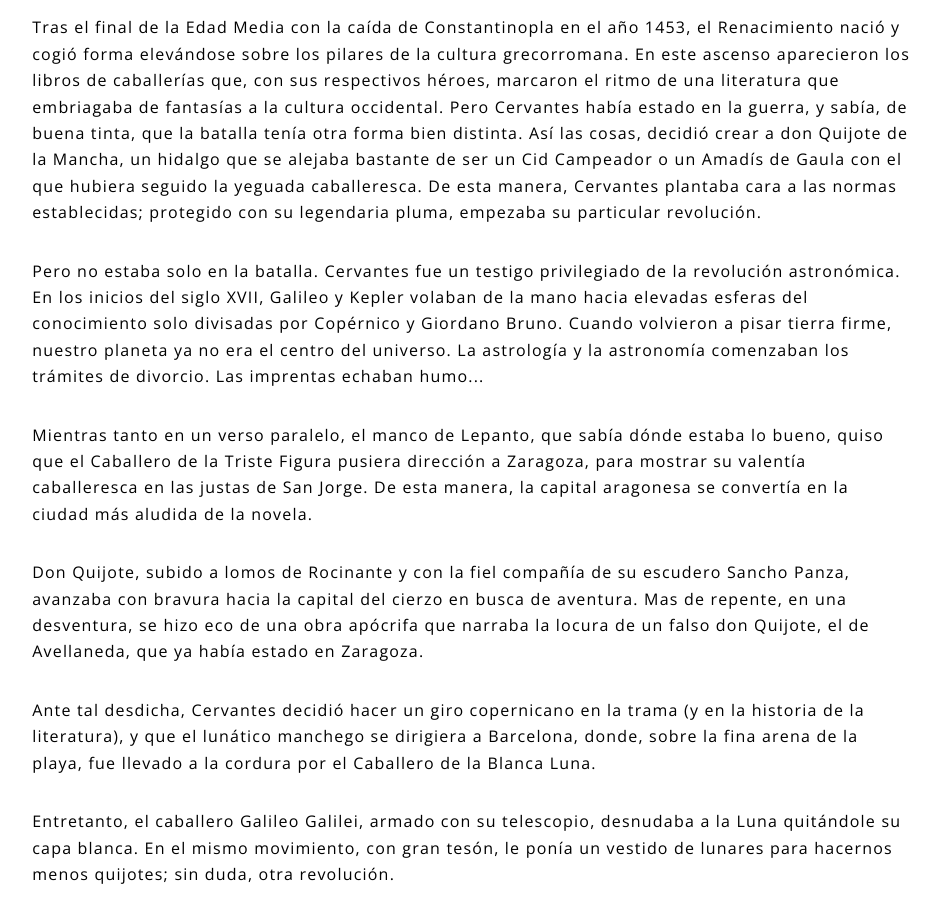
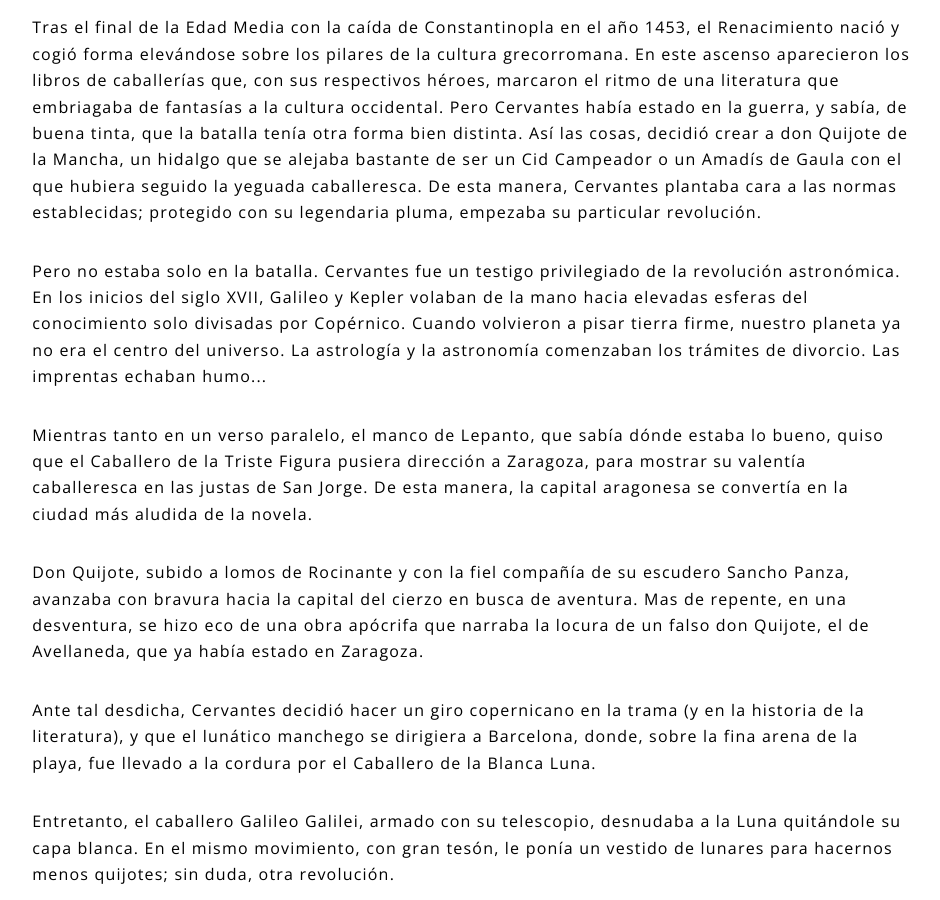
Before and after one commit to spaceappszgz/spaceappszgz.github.io, a Jekyll site: the page built from cervantes.html, in a window 1280 px wide and 900 px high, scrolled down 1249 px. Shown: the whole window, without its empty margins (129-1069 px from the left). Built offline with Jekyll 4.4.1, drawn with Linux system fonts in a browser that asks for light colours; some web fonts are replaced.

Commit message:
style and content changed

```diff
--- a/_posts/2015-03-22-cervantes-primera-parte.html
+++ b/_posts/2015-03-22-cervantes-primera-parte.html
@@ -19,11 +19,11 @@ author:
   last_name: ''
 ---
 <p><span style="font-weight:400;">Tras el final de la Edad Media con la caída de Constantinopla en el año 1453, el Renacimiento nació y cogió forma elevándose sobre los pilares de la cultura grecorromana. En este ascenso aparecieron los libros de caballerías que, con sus respectivos héroes, marcaron el ritmo de una literatura que embriagaba de fantasías a la cultura occidental. Pero Cervantes había estado en la guerra, y sabía, de buena tinta, que la batalla tenía otra forma bien distinta. Así las cosas, decidió crear a don Quijote de la Mancha, un hidalgo que se alejaba bastante de ser un Cid Campeador o un Amadís de Gaula con el que hubiera seguido la yeguada caballeresca. De esta manera, Cervantes plantaba cara a las normas establecidas; protegido con su legendaria pluma, empezaba su particular revolución.</p>
-<p><span style="font-weight:400;">Pero no estaba solo en la batalla. Cervantes fue un testigo privilegiado de la revolución astronómica. En los inicios del siglo XVII, Galileo y Kepler volaban de la mano hacia elevadas esferas del conocimiento solo divisadas por Copérnico y Giordano Bruno. Cuando volvieron a pisar tierra firme, nuestro planeta ya no era el centro del universo. La astrología y la astronomía comenzaban los trámites de divorcio. Las imprentas echaban humo...</p>
+<p><span style="font-weight:400;">Pero no estaba solo en la batalla. Cervantes fue un testigo privilegiado de la revolución astronómica. En los inicios del siglo XVII, Galileo y Kepler volaban de la mano hacia elevadas esferas del conocimiento solo divisadas por Copérnico. Cuando volvieron a pisar tierra firme, nuestro planeta ya no era el centro del universo. La astrología y la astronomía comenzaban los trámites de divorcio. Las imprentas echaban humo...</p>
 <p>Mientras tanto en un verso paralelo, el manco de Lepanto, que sabía dónde estaba lo bueno, quiso que el Caballero de la Triste Figura pusiera dirección a Zaragoza, para mostrar su valentía caballeresca en las justas de San Jorge. De esta manera, la capital aragonesa se convertía en la ciudad más aludida de la novela.</p>
 <p>Don Quijote, subido a lomos de Rocinante y con la fiel compañía de su escudero Sancho Panza, avanzaba con bravura hacia la capital del cierzo en busca de aventura. Mas de repente, en una desventura, se hizo eco de una obra apócrifa que narraba la locura de un falso don Quijote, el de Avellaneda, que ya había estado en Zaragoza.</p>
 <p>Ante tal desdicha, Cervantes decidió hacer un giro copernicano en la trama (y en la historia de la literatura), y que el lunático manchego se dirigiera a Barcelona, donde, sobre la fina arena de la playa, fue llevado a la cordura por el Caballero de la Blanca Luna.</p>
 <p>Entretanto, el caballero Galileo Galilei, armado con su telescopio, desnudaba a la Luna quitándole su capa blanca. En el mismo movimiento, con gran tesón, le ponía un vestido de lunares para hacernos menos quijotes; sin duda, otra revolución.</p>
 <p>
-	Mas Galileo no tenía suficiente; el de Pisa dirigió su telescopio hacia el próximo objetivo: el Sol. Fue tan dura esta batalla, que Galileo acabaría ciego. Pero tal y como hizo con la Luna, Galileo dejó retratado al astro cuyo fantasioso misterio estaba siendo tocado por la ciencia. Esas manchas que aparecían en su superficie lo empujaban hacia su verdadera realidad. El dogma tolemaico iba perdiendo brillo, y la humanidad daba otro pasito hacia delante.
+Mas Galileo no tenía suficiente; el de Pisa dirigió su telescopio hacia el próximo objetivo: el Sol. Fue tan dura esta batalla, que Galileo acabaría ciego. Pero tal y como hizo con la Luna, Galileo dejó retratado al astro cuyo fantasioso misterio estaba siendo tocado por la ciencia. Esas manchas que aparecían en su superficie lo empujaban hacia su verdadera realidad. El dogma tolemaico iba perdiendo brillo, y la humanidad daba otro pasito hacia delante.
 </p>
--- a/_posts/2015-03-22-cervantes-segunda-parte.html
+++ b/_posts/2015-03-22-cervantes-segunda-parte.html
@@ -19,7 +19,7 @@ author:
   last_name: ''
 ---
 <p><span style="font-weight:400;">Además del Quijote, Miguel de Cervantes dejó otras obras que, siendo menos conocidas, no dejan de tener destellos de genialidad. Tal es el caso de la novela corta “La gitanilla” que abre su colección de relatos breves “Novelas ejemplares”. En ella aparece un romance con las siguientes líneas:</p>
-<p><span style="font-weight:400;">Junto a la casa del Sol / va Júpiter; que no hay cosa / difícil a la privanza / fundada en prudentes obras. / Va la Luna en las mejillas / de una y otra humana diosa; Venus casta, en la belleza / de las que este cielo forman. / Pequeñuelos Ganimedes / cruzan, van, vuelven y tornan / por el cinto tachonado / de esta esfera milagrosa.</p>
+<p><span style="font-weight:400; font-style: italic; color: #575757;">Junto a la casa del Sol / va Júpiter; que no hay cosa / difícil a la privanza / fundada en prudentes obras. / Va la Luna en las mejillas / de una y otra humana diosa; Venus casta, en la belleza / de las que este cielo forman. / Pequeñuelos Ganimedes / cruzan, van, vuelven y tornan / por el cinto tachonado / de esta esfera milagrosa.</p>
 <p>Aparte del brillante conocimiento astronómico de Cervantes para su época, lo más curioso del asunto es la mención a esos “pequeñuelos Ganimedes”. Casualidades de la vida o no, uno de los satélites de Júpiter se llama Ganimedes, pero su nombre es posterior a la mención de Cervantes. ¿Su descubridor? Adivinen…</p>
 <p>Galileo Galilei seguía con su empeño de desmitificar el cielo aristotélico-ptolemaico. Tal era su perseverancia que se las tuvo que ver un par de veces con la Inquisición. Empezando con una censura en 1616 y terminando con una condena en 1633. Pero no sólo se topó con la Iglesia, Galileo entró en conflicto con sus rivales científicos en la carrera por descubrir los nuevos secretos del universo. Y uno de ellos eran las lunas de Júpiter.</p>
 <p>Para la gran sorpresa de los astrónomos del momento, nuestra Luna no era la única que giraba alrededor de su planeta. Y para más inri, Júpiter tenía al menos cuatro: Io, Europa, Ganímedes y Calisto. Su descubrimiento lo pelearon texto tras texto y prueba tras prueba entre Galileo y el alemán Simon Marius, alumno de Kepler.  Lo que está claro es que ambos miraban al mismo lugar en el mismo momento, y sería injusto que los dos no fueran vencedores de esta enorme batalla de la ciencia. </p>
```
